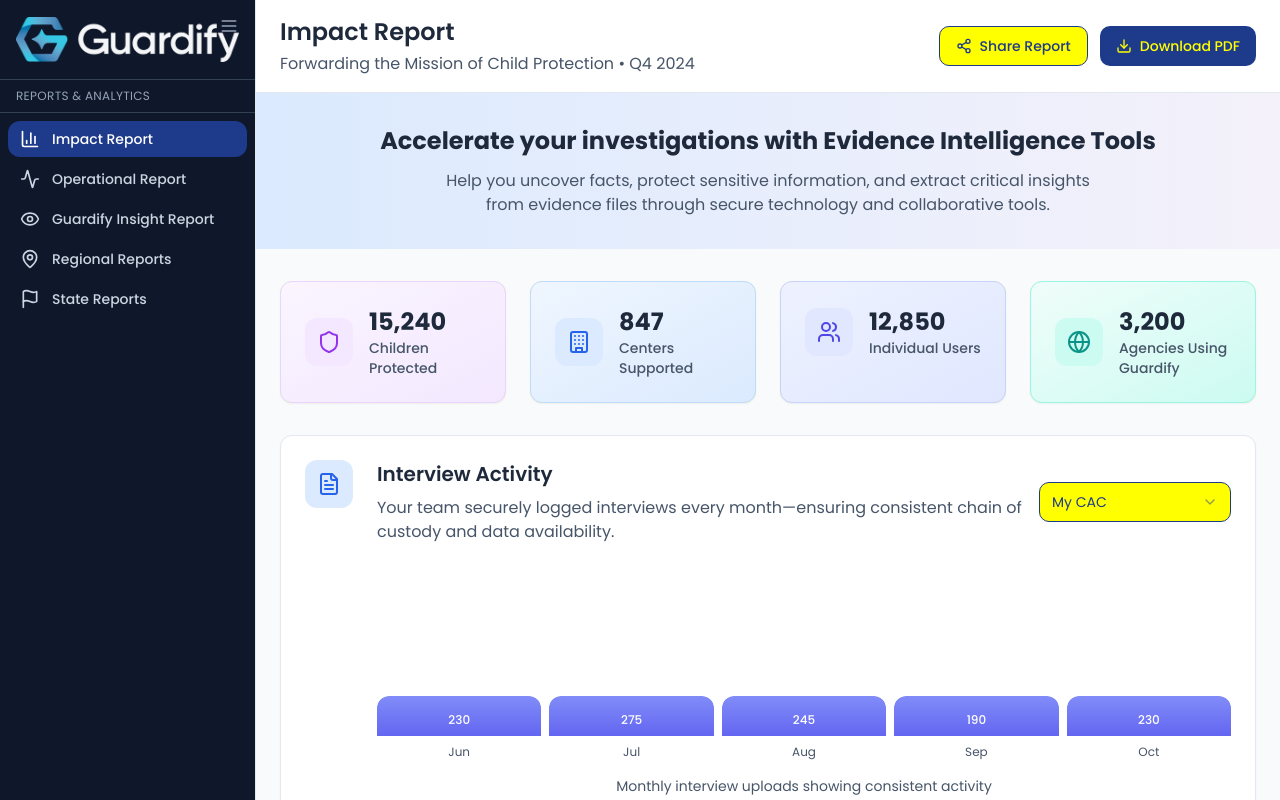
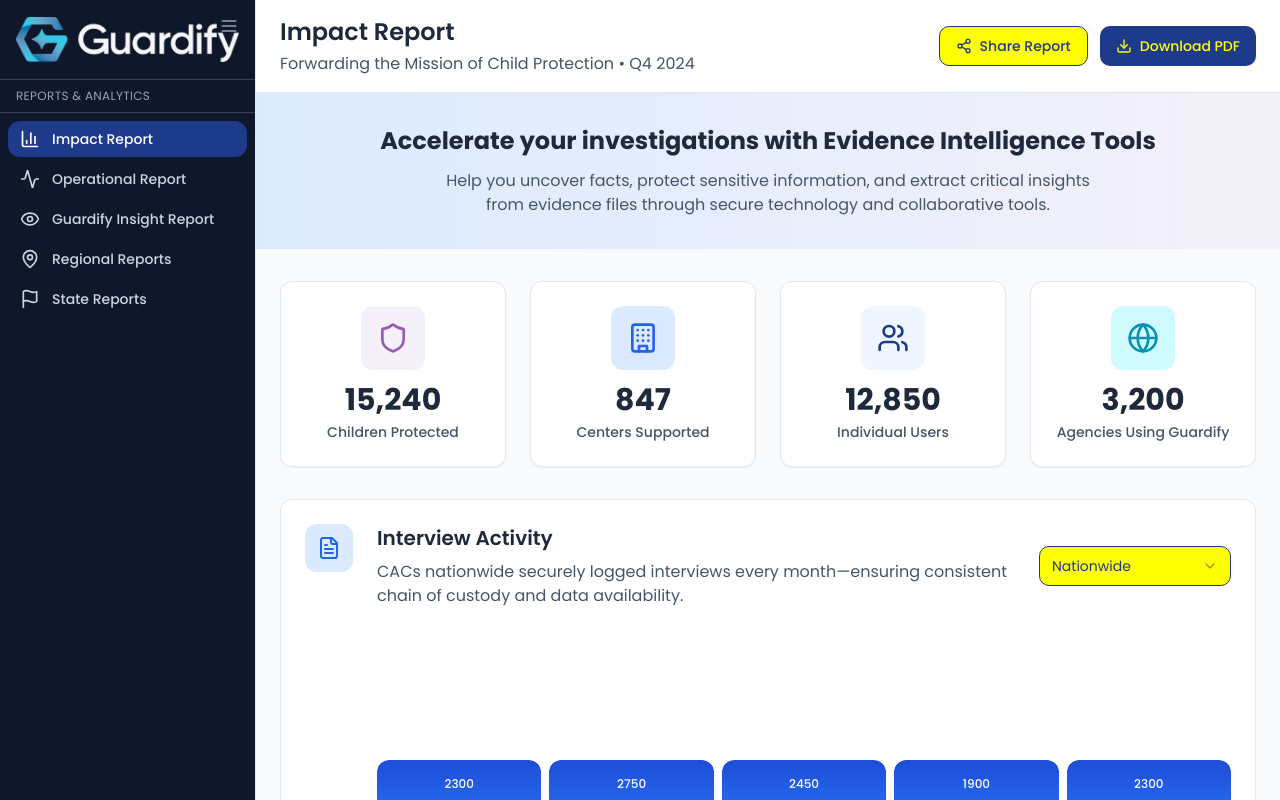
Before and after one commit to Leo-Torre5/guardify-impact-visuals, a React (Vite) app: page / in a window 1280 px wide. Shown: the top 800 px of the page. Built offline with nearby package versions, Linux system fonts and the light colour scheme.

Commit message:
Refactor report top section and add interactivity
- Improved the layout of the KPI cards section.
- Added interactivity to the Interview Activity section, including mock data and a default "Nationwide" selection.
- Included year information in the Interview Activity chart.

```diff
--- a/src/components/ImpactReport.tsx
+++ b/src/components/ImpactReport.tsx
@@ -36,7 +36,7 @@ import AgencyEngagementChart from './charts/AgencyEngagementChart';
 import CostSavingsChart from './charts/CostSavingsChart';
 
 const ImpactReport = () => {
-  const [viewFilter, setViewFilter] = useState("my-cac");
+  const [viewFilter, setViewFilter] = useState("nationwide");
   const [sidebarOpen, setSidebarOpen] = useState(true);
 
   const reportData = {
@@ -46,13 +46,22 @@ const ImpactReport = () => {
       individual_users: 12850,
       agencies_using: 3200
     },
-    interviews_uploaded_by_month: [
-      {"month": "2024-06", "count": 230},
-      {"month": "2024-07", "count": 275},
-      {"month": "2024-08", "count": 245},
-      {"month": "2024-09", "count": 190},
-      {"month": "2024-10", "count": 230}
-    ],
+    interviews_uploaded_by_month: {
+      my_cac: [
+        {"month": "2024-06", "count": 23},
+        {"month": "2024-07", "count": 27},
+        {"month": "2024-08", "count": 24},
+        {"month": "2024-09", "count": 19},
+        {"month": "2024-10", "count": 23}
+      ],
+      nationwide: [
+        {"month": "2024-06", "count": 2300},
+        {"month": "2024-07", "count": 2750},
+        {"month": "2024-08", "count": 2450},
+        {"month": "2024-09", "count": 1900},
+        {"month": "2024-10", "count": 2300}
+      ]
+    },
     avg_video_duration_mins: 42,
     active_interviews: 18200,
     archived_interviews: 5200,
@@ -95,6 +104,12 @@ const ImpactReport = () => {
     { name: "Regional Reports", icon: MapPin, active: false },
     { name: "State Reports", icon: Flag, active: false },
   ];
+
+  const getCurrentInterviewData = () => {
+    return viewFilter === 'my-cac'
+      ? reportData.interviews_uploaded_by_month.my_cac
+      : reportData.interviews_uploaded_by_month.nationwide;
+  };
 
   return (
     <div className="min-h-screen bg-slate-50 flex font-poppins">
@@ -200,7 +215,10 @@ const ImpactReport = () => {
                   <div>
                     <h3 className="text-xl font-semibold text-slate-800 mb-2 font-poppins">Interview Activity</h3>
                     <p className="text-slate-600 font-poppins">
-                      Your team securely logged interviews every month—ensuring consistent chain of custody and data availability.
+                      {viewFilter === 'nationwide'
+                        ? 'CACs nationwide securely logged interviews every month—ensuring consistent chain of custody and data availability.'
+                        : 'Your team securely logged interviews every month—ensuring consistent chain of custody and data availability.'
+                      }
                     </p>
                   </div>
                   <div className="relative z-50">
@@ -209,13 +227,13 @@ const ImpactReport = () => {
                         <SelectValue placeholder="Select view" />
                       </SelectTrigger>
                       <SelectContent className="bg-white border-guardify-navy-blue z-[9999]">
+                        <SelectItem value="nationwide" className="focus:bg-guardify-blue-light focus:text-guardify-navy-blue text-guardify-navy-blue">Nationwide</SelectItem>
                         <SelectItem value="my-cac" className="focus:bg-guardify-blue-light focus:text-guardify-navy-blue text-guardify-navy-blue">My CAC</SelectItem>
-                        <SelectItem value="nationwide" className="focus:bg-guardify-blue-light focus:text-guardify-navy-blue text-guardify-navy-blue">Nationwide</SelectItem>
                       </SelectContent>
                     </Select>
                   </div>
                 </div>
-                <InterviewsChart data={reportData.interviews_uploaded_by_month} />
+                <InterviewsChart data={getCurrentInterviewData()} viewType={viewFilter} />
               </div>
             </div>
           </Card>
--- a/src/components/charts/InterviewsChart.tsx
+++ b/src/components/charts/InterviewsChart.tsx
@@ -6,9 +6,10 @@ interface InterviewsChartProps {
     month: string;
     count: number;
   }>;
+  viewType: string;
 }
 
-const InterviewsChart: React.FC<InterviewsChartProps> = ({ data }) => {
+const InterviewsChart: React.FC<InterviewsChartProps> = ({ data, viewType }) => {
   const maxCount = Math.max(...data.map(d => d.count));
 
   const formatMonth = (monthStr: string) => {
@@ -17,16 +18,27 @@ const InterviewsChart: React.FC<InterviewsChartProps> = ({ data }) => {
     return date.toLocaleDateString('en-US', { month: 'short' });
   };
 
+  const getYear = (monthStr: string) => {
+    const [year] = monthStr.split('-');
+    return year;
+  };
+
+  const currentYear = data.length > 0 ? getYear(data[0].month) : '2024';
+
   return (
     <div className="space-y-4">
       <div className="flex items-end justify-between h-48 gap-2">
         {data.map((item, index) => {
           const height = (item.count / maxCount) * 100;
+          const barColor = viewType === 'nationwide'
+            ? 'bg-gradient-to-t from-guardify-blue to-guardify-blue-dark'
+            : 'bg-gradient-to-t from-indigo-500 to-indigo-400';
+
           return (
             <div key={index} className="flex flex-col items-center flex-1">
               <div className="w-full bg-slate-200 rounded-t-lg relative overflow-hidden">
                 <div
-                  className="bg-gradient-to-t from-indigo-500 to-indigo-400 w-full rounded-t-lg transition-all duration-1000 ease-out flex items-end justify-center pb-2"
+                  className={`${barColor} w-full rounded-t-lg transition-all duration-1000 ease-out flex items-end justify-center pb-2`}
                   style={{ height: `${height}%`, minHeight: '40px' }}
                 >
                   <span className="text-white text-xs font-medium">{item.count}</span>
@@ -39,7 +51,7 @@ const InterviewsChart: React.FC<InterviewsChartProps> = ({ data }) => {
       </div>
       <div className="text-center">
         <div className="text-sm text-slate-600">
-          Monthly interview uploads showing consistent activity
+          Monthly interview uploads for {currentYear} - {viewType === 'nationwide' ? 'All CACs nationwide' : 'Your CAC only'}
         </div>
       </div>
     </div>
--- a/src/components/charts/KPICards.tsx
+++ b/src/components/charts/KPICards.tsx
@@ -18,46 +18,42 @@ const KPICards: React.FC<KPICardsProps> = ({ data }) => {
       title: "Children Protected",
       value: data.children_protected.toLocaleString(),
       icon: Shield,
-      color: "bg-purple-100 text-purple-600",
-      bgColor: "bg-gradient-to-br from-purple-50 to-purple-100",
-      border: "border-purple-200"
+      color: "text-guardify-purple",
+      bgColor: "bg-guardify-purple-light"
     },
     {
       title: "Centers Supported",
       value: data.centers_supported.toLocaleString(),
       icon: Building,
-      color: "bg-blue-100 text-blue-600",
-      bgColor: "bg-gradient-to-br from-blue-50 to-blue-100",
-      border: "border-blue-200"
+      color: "text-guardify-blue",
+      bgColor: "bg-guardify-blue-light"
     },
     {
       title: "Individual Users",
       value: data.individual_users.toLocaleString(),
       icon: Users,
-      color: "bg-indigo-100 text-indigo-600",
-      bgColor: "bg-gradient-to-br from-indigo-50 to-indigo-100",
-      border: "border-indigo-200"
+      color: "text-guardify-navy-blue",
+      bgColor: "bg-blue-50"
     },
     {
       title: "Agencies Using Guardify",
       value: data.agencies_using.toLocaleString(),
       icon: Globe,
-      color: "bg-teal-100 text-teal-600",
-      bgColor: "bg-gradient-to-br from-teal-50 to-teal-100",
-      border: "border-teal-200"
+      color: "text-guardify-teal",
+      bgColor: "bg-guardify-teal-light"
     }
   ];
 
   return (
     <div className="grid grid-cols-1 md:grid-cols-2 lg:grid-cols-4 gap-6 mb-8">
       {kpis.map((kpi, index) => (
-        <Card key={index} className={`p-6 ${kpi.bgColor} ${kpi.border} border rounded-xl shadow-sm animate-fade-in`}>
-          <div className="flex items-center gap-4">
-            <div className={`w-12 h-12 ${kpi.color} rounded-xl flex items-center justify-center flex-shrink-0`}>
-              <kpi.icon className="w-6 h-6" />
+        <Card key={index} className="p-6 bg-white border border-slate-200 rounded-xl shadow-sm hover:shadow-md transition-shadow">
+          <div className="text-center space-y-3">
+            <div className={`w-16 h-16 ${kpi.bgColor} rounded-xl flex items-center justify-center mx-auto`}>
+              <kpi.icon className={`w-8 h-8 ${kpi.color}`} />
             </div>
-            <div className="flex-1">
-              <div className="text-2xl font-bold text-slate-800 font-poppins">{kpi.value}</div>
+            <div>
+              <div className="text-3xl font-bold text-slate-800 font-poppins mb-1">{kpi.value}</div>
               <div className="text-sm text-slate-600 font-medium font-poppins">{kpi.title}</div>
             </div>
           </div>
```
